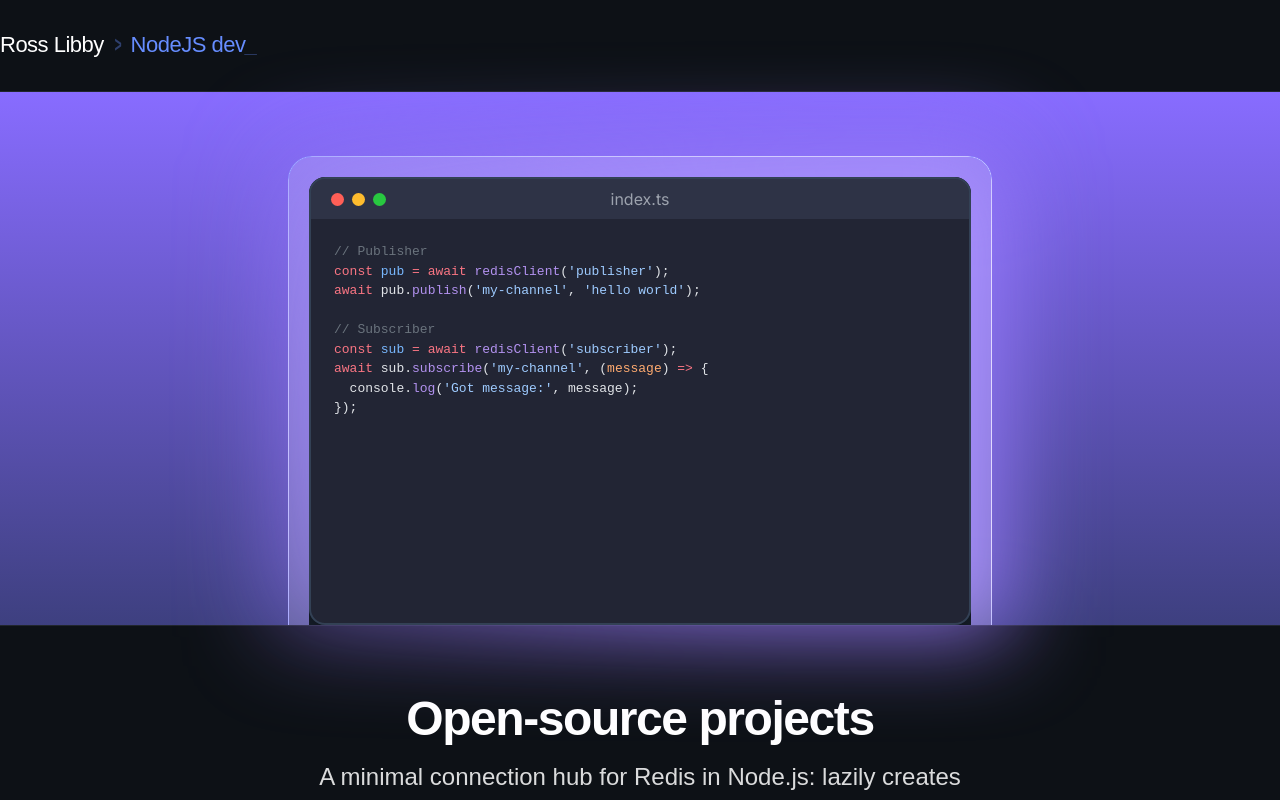
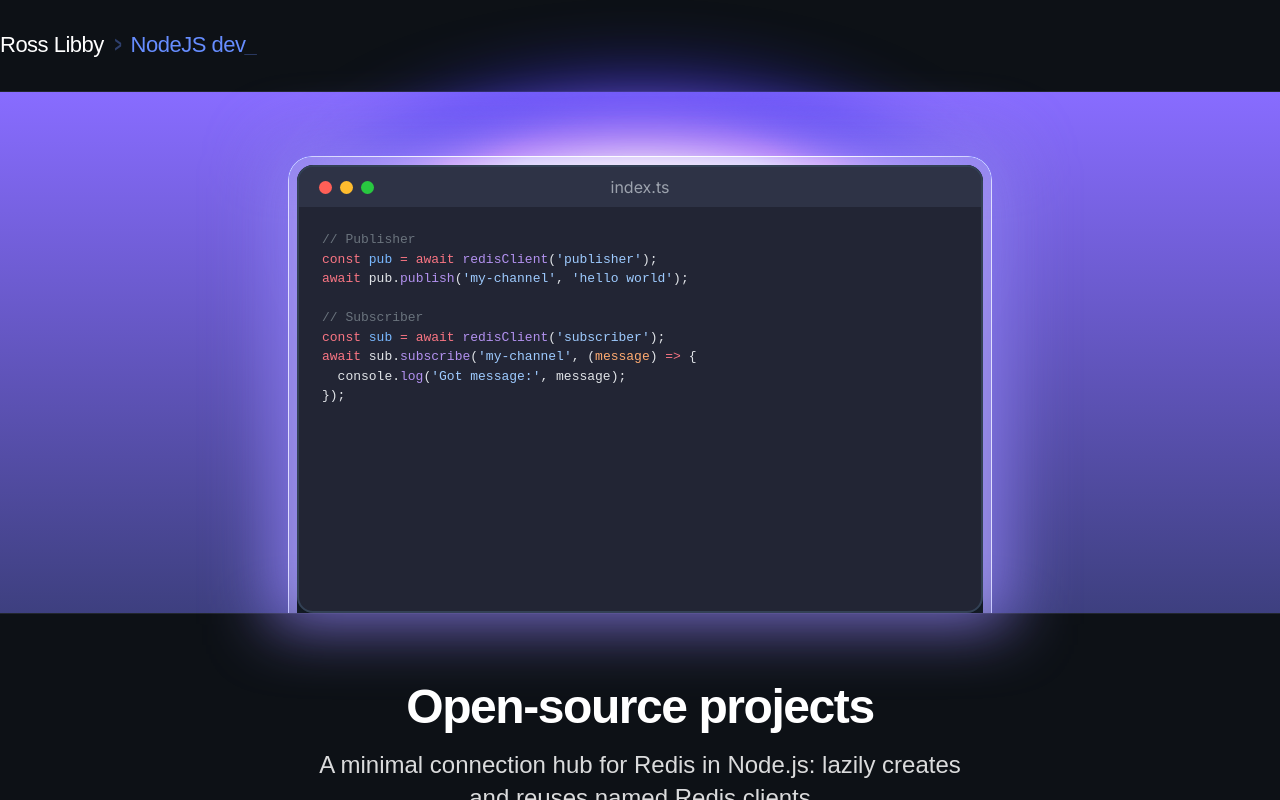
Before and after one commit to rosslibby/rosslibby.com, a Next.js app: page / in a window 1280 px wide. Built offline with nearby package versions, Linux system fonts and the light colour scheme; a web font is replaced by a local one.

Commit message:
built optional featuring of code blocks

```diff
--- a/src/components/code/hooks.tsx
+++ b/src/components/code/hooks.tsx
@@ -32,9 +32,9 @@ export const useCode = ({ input, language, ref }: {
   }, [code]);
 };
 
-const gradients = [
+const _gradients = [
   ['rgb(65, 89, 208)','rgb(200, 79, 192)','rgb(255, 205, 112)'],
-  ['rgb(7, 174, 234)','rgb(42, 243, 221)','rgb(43, 245, 152)'],
+  ['rgb(7, 174, 234)','#07aeea','rgb(42, 243, 221)','rgb(43, 245, 152)'],
   ['rgb(250, 218, 97)','rgb(255, 145, 136)','rgb(255, 90, 205)'],
   ['rgb(35, 212, 253)','rgb(58, 152, 240)','rgb(183, 33, 255)'],
   ['rgb(250, 97, 218)','rgb(255, 136, 145)','rgb(255, 205, 90)'],
@@ -43,6 +43,18 @@ const gradients = [
   ['rgb(134, 251, 201)','rgb(105, 255, 110)','rgb(181, 255, 114)'],
   ['rgb(65, 94, 208)','rgb(121, 113, 219)','rgb(216, 134, 230)'],
   ['rgb(68, 202, 255)','rgb(223, 50, 198)','rgb(255, 102, 63)'],
+];
+const gradients = [
+  [ '#4159d0', '#c84fc0', '#ffcd70' ],
+  [ '#07aeea', '#2af3dd', '#2bf598' ],
+  [ '#fada61', '#ff9188', '#ff5acd' ],
+  [ '#23d4fd', '#3a98f0', '#b721ff' ],
+  [ '#fa61da', '#ff8891', '#ffcd5a' ],
+  [ '#3581dd', '#a2ffff', '#fdffa4' ],
+  [ '#d9b3e2', '#9d54d5', '#522ca4' ],
+  [ '#86fbc9', '#69ff6e', '#b5ff72' ],
+  [ '#415ed0', '#7971db', '#d886e6' ],
+  [ '#44caff', '#df32c6', '#ff663f' ]
 ];
 
 export const useBackgrounds = (initialGradient: number = 8) => {
--- a/src/components/code/index.tsx
+++ b/src/components/code/index.tsx
@@ -2,16 +2,18 @@
 import { useRef } from 'react';
 import { useBackgrounds, useCode } from './hooks';
 import styles from './code.module.scss';
+import feature from '../feature/feature.module.scss';
+import { Feature } from '../feature';
 
-export const Code = ({ code, featured, language, setting }: {
+export const Code = ({ code, featured, language, background }: {
   code: string;
   featured?: boolean;
   language?: string;
-  setting?: number;
+  background?: number;
 }) => {
   const codeRef = useRef<HTMLDivElement>(null);
-  useCode({ ref: codeRef, input: code });
-  const { changing, style } = useBackgrounds();
+  useCode({ ref: codeRef, input: code, language });
+  const { changing, style } = useBackgrounds(background);
 
   const classname = [
     styles.wrapper,
@@ -21,6 +23,11 @@ export const Code = ({ code, featured, language, setting }: {
   return (
     <div className={classname} data-theme="nuxt-contrast" style={style}>
       {changing && <div className={styles.fadebg} />}
+      {/* <Feature> */}
+      {/* <div className={feature._container}>
+        <div className={feature.background} />
+        <div className={feature.floating}>
+          <div className={feature.content}> */}
             <div className={styles.frame}>
               <div className={styles.header}>
                 <div className={styles.buttons}>
@@ -34,6 +41,10 @@ export const Code = ({ code, featured, language, setting }: {
                 <div className={styles.code} ref={codeRef} />
               </div>
             </div>
+          {/* </div>
+        </div>
+      </div> */}
+      {/* </Feature> */}
     </div>
   );
 };
--- a/src/components/feature/feature.module.scss
+++ b/src/components/feature/feature.module.scss
@@ -2,6 +2,13 @@
   height: max-content;
   position: relative;
   width: 100%;
+}
+
+._container {
+  height: max-content;
+  max-width: 96%;
+  position: relative;
+  width: max-content;
 }
 
 .background {
@@ -20,9 +27,11 @@
   border-bottom: none;
   border-top-left-radius: 1.5rem;
   border-top-right-radius: 1.5rem;
+
   height: max-content;
   left: 0;
-  padding: 1.25rem 1.25rem 0;
+  padding: 0.5rem 0.5rem 0;
+
   position: relative;
   top: 0;
   width: 100%;
@@ -30,9 +39,11 @@
 
   &::before {
     background: radial-gradient(141.53% 114.68% at 87.46% 55.27%, #9a7cff 36.75%, #0e0aa200 100%);
+    background: #8a7cee;
     border-radius: inherit;
     content: '';
     filter: blur(42px);
+    filter: blur(30px);
     height: 100%;
     left: 0;
     opacity: 0.85;
@@ -43,11 +54,40 @@
     width: 100%;
     z-index: -2;
   }
+
+  &::after {
+    background: radial-gradient(#ffc58b 10%, #e1a6ff 20%, #e1a6ff 30%, #352cee 60%);
+    border-radius: 50%;
+    content: '';
+    filter: blur(40px);
+    height: 62%;
+    left: 7%;
+    mix-blend-mode: color-dodge;
+    position: absolute;
+    top: -14%;
+    transition: opacity 1s 1s;
+    width: 86%;
+    z-index: 0;
+  }
+
+  &.featured {
+    border-radius: 1.5rem;
+    padding: 0.5rem;
+
+    &::before {
+      background: #b0eeff;
+    }
+    &::after {
+      opacity: .2;
+    }
+  }
 }
 
 .content {
   border-radius: inherit;
   height: max-content;
+  position: relative;
   transition: opacity .2s cubic-bezier(0.165, 0.84, 0.44, 1),transform .2s cubic-bezier(0.165, 0.84, 0.44, 1);
   width: 100%;
+  z-index: 1;
 }
```
Lines whose indentation alone changed are shown as unchanged.
